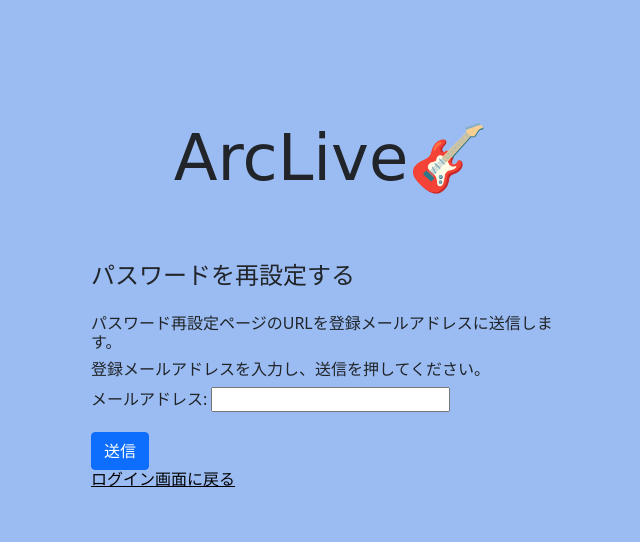
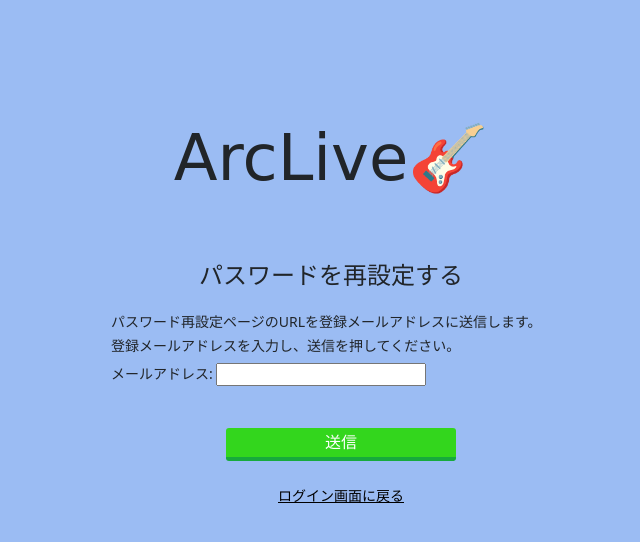
Before and after one commit to chamalexandros/ArcLive, a Django app: a page that uses ArcLive/templates/registration/password_reset_form.html in a window 1280 px wide. Shown: the top 542 px of the page, without its empty margins (309-949 px from the left). Run offline with Django 5.2, Linux system fonts and the light colour scheme; some libraries are stand-ins or nearby versions.

Commit message:
ArcLive/templates/registration/password_reset_form.html追加

```diff
--- a/ArcLive/templates/registration/password_reset_form.html
+++ b/ArcLive/templates/registration/password_reset_form.html
@@ -1,4 +1,9 @@
 {% extends "base/arclive_base.html" %}
+{% load static %}
+{% block extra_css %}
+  <link rel="stylesheet" href="/static/css/ps_reset_form.css">
+{% endblock%}
+
 {% block body %}
 <form action="" method="POST">
     {{ form.non_field_errors }}
@@ -6,7 +11,7 @@
     <h6>パスワード再設定ページのURLを登録メールアドレスに送信します。<h6>
     <h6>登録メールアドレスを入力し、送信を押してください。<h6>
     {% for field in form %}
-    <div class="form-group">
+    <div class="ps_reset_form">
         <label for="{{ field.id_for_label }}">{{ field.label_tag }}</label>
         {{ field }}
         {{ field.errors }}
@@ -14,13 +19,10 @@
     {% endfor %}
     {% csrf_token %}
     <br/>
-    <div class="form-group row">
-      <div class="col-6">
-        <button type="submit" class="btn btn-primary btn-block">送信</button>
-      </div>
-      <div>
-        <a href="{% url 'login' %}">ログイン画面に戻る</a>
-      </div>
+    <div class="flex-box">
+      <button type="submit" class="send">送信</button>
+      <br>
+      <a href="{% url 'login' %}" class="return">ログイン画面に戻る</a>
     </div>
 </form>
 {% endblock %}
```
